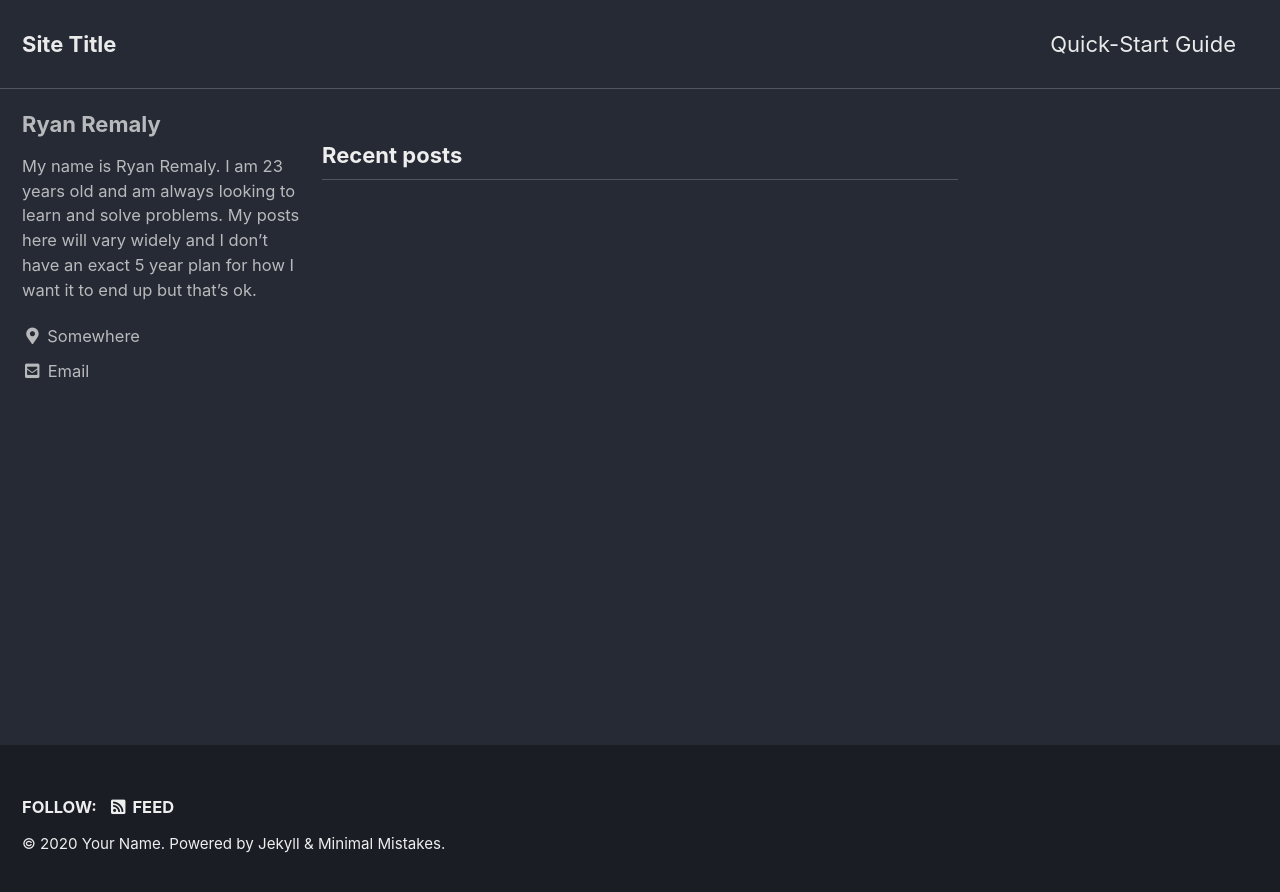
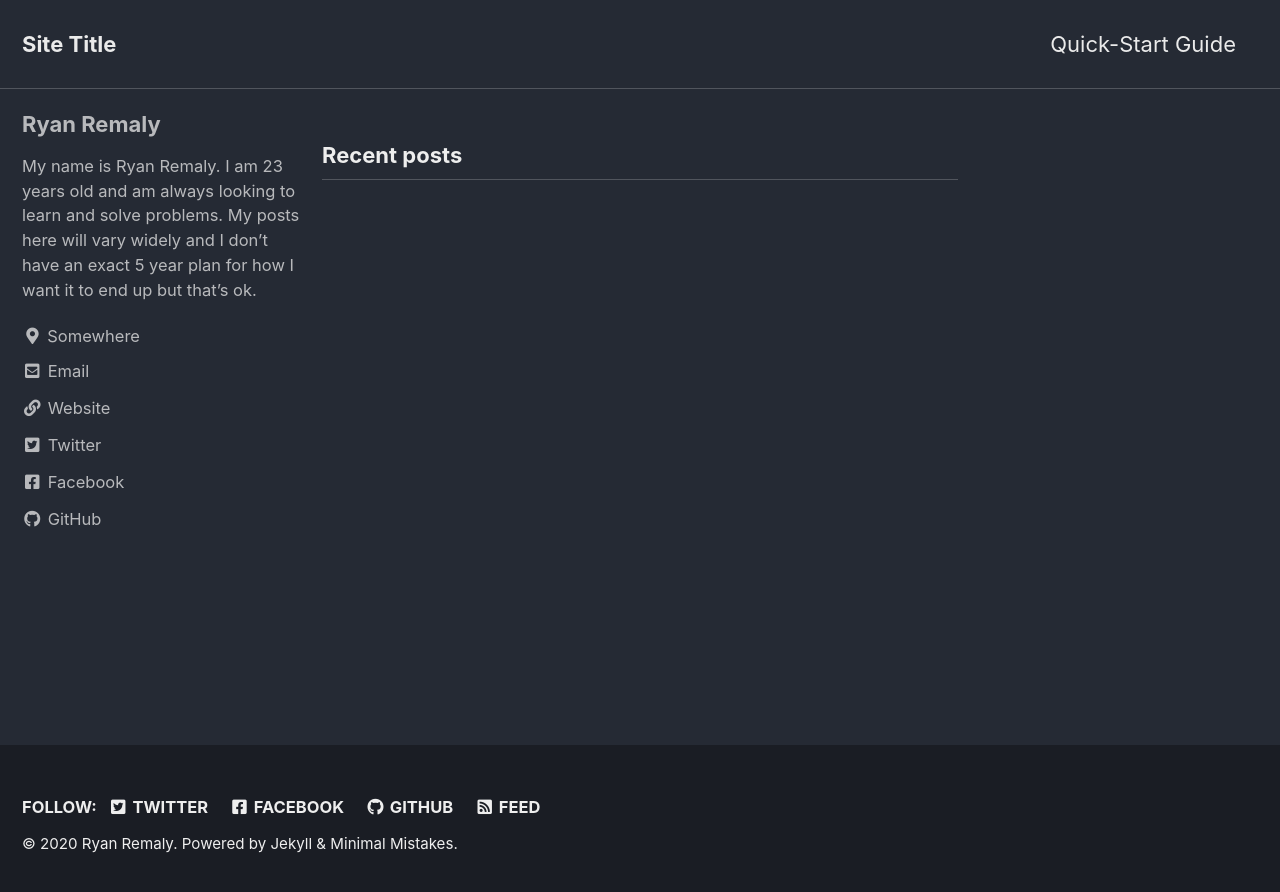
Before and after one commit to skillfulman2/skillfulman2.github.io, a Jekyll site: the page built from index.html, in a window 1280 px wide. Shown: the top 892 px of the page. Built offline with Jekyll 4.4.1, drawn with Linux system fonts in a browser that asks for light colours; cached includes are drawn as plain includes; the list of posts is cut into pages by our own code; some of the changed lines change nothing that is shown.

Commit message:
Last commit I think I like mine more than the template look

```diff
--- a/_config.yml
+++ b/_config.yml
@@ -19,7 +19,7 @@ locale                   : "en-US"
 title                    : "Site Title"
 title_separator          : "-"
 subtitle                 : # site tagline that appears below site title in masthead
-name                     : "Your Name"
+name                     : "Ryan Remaly"
 description              : "An amazing website."
 url                      : # the base hostname & protocol for your site e.g. "https://mmistakes.github.io"
 baseurl                  : # the subpath of your site, e.g. "/blog"
@@ -104,18 +104,18 @@ author:
       url : "mailto:ryan@globalgaming.dev" # url: "mailto:your.name@email.com"
     - label: "Website"
       icon: "fas fa-fw fa-link"
-      # url: "https://your-website.com"
+      url : "http://ryanremaly.com" # url: "https://your-website.com"
     - label: "Twitter"
       icon: "fab fa-fw fa-twitter-square"
-      # url: "https://twitter.com/"
+      url : "https://twitter.com/RyanRemaly" # url: "https://twitter.com/"
     - label: "Facebook"
       icon: "fab fa-fw fa-facebook-square"
-      # url: "https://facebook.com/"
+      url : "https://www.facebook.com/ryan.remaly" # url: "https://facebook.com/"
     - label: "GitHub"
       icon: "fab fa-fw fa-github"
-      # url: "https://github.com/"
-    - label: "Instagram"
-      icon: "fab fa-fw fa-instagram"
+      url : "https://github.com/skillfulman2" # url: "https://github.com/"
+    #- label: "Instagram"
+     # icon: "fab fa-fw fa-instagram"
       # url: "https://instagram.com/"
 
 # Site Footer
@@ -123,21 +123,21 @@ footer:
   links:
     - label: "Twitter"
       icon: "fab fa-fw fa-twitter-square"
-      # url:
+      url : "https://twitter.com/RyanRemaly" # url:
     - label: "Facebook"
       icon: "fab fa-fw fa-facebook-square"
-      # url:
+      url : "https://www.facebook.com/ryan.remaly" # url:
     - label: "GitHub"
       icon: "fab fa-fw fa-github"
+      url : "https://github.com/skillfulman2" # url:
+    #- label: "GitLab"
+     # icon: "fab fa-fw fa-gitlab"
       # url:
-    - label: "GitLab"
-      icon: "fab fa-fw fa-gitlab"
+   # - label: "Bitbucket"
+     # icon: "fab fa-fw fa-bitbucket"
       # url:
-    - label: "Bitbucket"
-      icon: "fab fa-fw fa-bitbucket"
-      # url:
-    - label: "Instagram"
-      icon: "fab fa-fw fa-instagram"
+   # - label: "Instagram"
+    #  icon: "fab fa-fw fa-instagram"
       # url:
 
 
```
Also changed, not shown: 3 other files.
